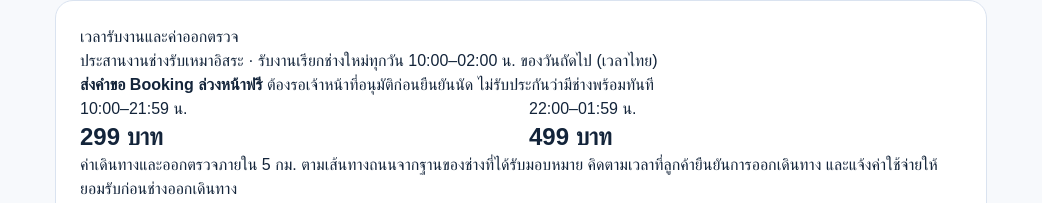
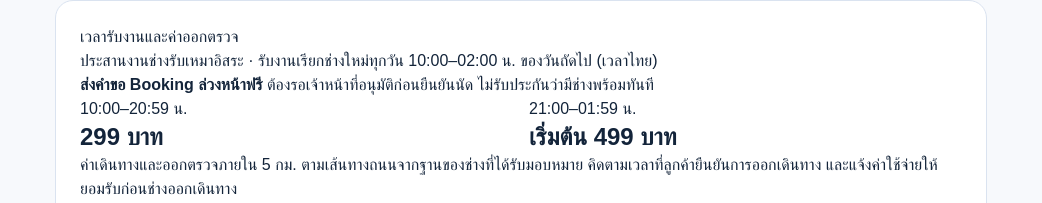
Before and after one commit to BnSmartComplex/bannbonus, a Next.js app: page /booking in a window 1280 px wide. Shown: the part 160-363 px from the top of the page, without its empty margins (119-1161 px from the left). Built offline with nearby package versions, Linux system fonts and the light colour scheme; no server answers.

Commit message:
fix: restore owner-confirmed 21:00 night pricing and boundary tests

```diff
--- a/src/components/service-terms.tsx
+++ b/src/components/service-terms.tsx
@@ -8,7 +8,7 @@ export function ServiceTerms() {
       <p><strong>ส่งคำขอ Booking ล่วงหน้าฟรี</strong> ต้องรอเจ้าหน้าที่อนุมัติก่อนยืนยันนัด ไม่รับประกันว่ามีช่างพร้อมทันที</p>
       <dl className="grid gap-4 sm:grid-cols-2">
         <div><dt>{policy.ordinaryHours} น.</dt><dd className="text-2xl font-bold">{policy.ordinaryFeeBaht} บาท</dd></div>
-        <div><dt>{policy.nightHours} น.</dt><dd className="text-2xl font-bold">{policy.nightFeeBaht} บาท</dd></div>
+        <div><dt>{policy.nightHours} น.</dt><dd className="text-2xl font-bold">เริ่มต้น {policy.nightFeeBaht} บาท</dd></div>
       </dl>
       <p>ค่าเดินทางและออกตรวจภายใน {policy.includedRoadMeters / 1000} กม. ตามเส้นทางถนนจากฐานของช่างที่ได้รับมอบหมาย คิดตามเวลาที่ลูกค้ายืนยันการออกเดินทาง และแจ้งค่าใช้จ่ายให้ยอมรับก่อนช่างออกเดินทาง</p>
       <p>เกิน 5 กม. ต้องตรวจสอบและตกลงราคาก่อน ยังไม่คิดส่วนเพิ่มอัตโนมัติ</p>
--- a/src/modules/booking/service-policy.ts
+++ b/src/modules/booking/service-policy.ts
@@ -1,15 +1,15 @@
 /**
- * Owner-confirmed policy, 2026-10-16 (latest instruction supersedes 21:00).
+ * Owner-confirmed policy, 2026-10-17 (supersedes PR #6's 22:00 boundary).
  * Pure reference calculations only; no booking, assignment or billing writes.
  * A future server command must load tenant policy and verified road routing from
  * trusted sources, then persist the disclosed fee and customer approval.
  */
 export const SERVICE_POLICY = {
-  version: "2026-10-16-22h",
+  version: "2026-10-17-21h",
   timeZone: "Asia/Bangkok",
   dispatchHours: "10:00–02:00",
-  ordinaryHours: "10:00–21:59",
-  nightHours: "22:00–01:59",
+  ordinaryHours: "10:00–20:59",
+  nightHours: "21:00–01:59",
   includedRoadMeters: 5_000,
   ordinaryFeeBaht: 299,
   nightFeeBaht: 499,
@@ -27,8 +27,8 @@ const bangkokClock = new Intl.DateTimeFormat("en-GB", {
 export function dispatchWindow(instant: Date): DispatchWindow {
   if (!Number.isFinite(instant.getTime())) throw new Error("INVALID_DISPATCH_INSTANT");
   const hour = Number(bangkokClock.format(instant));
-  if (hour >= 10 && hour < 22) return "ORDINARY";
-  if (hour >= 22 || hour < 2) return "NIGHT";
+  if (hour >= 10 && hour < 21) return "ORDINARY";
+  if (hour >= 21 || hour < 2) return "NIGHT";
   return "CLOSED";
 }
 
```
Also changed, not shown: 4 other files (tests, documents, lock files or other folders).
